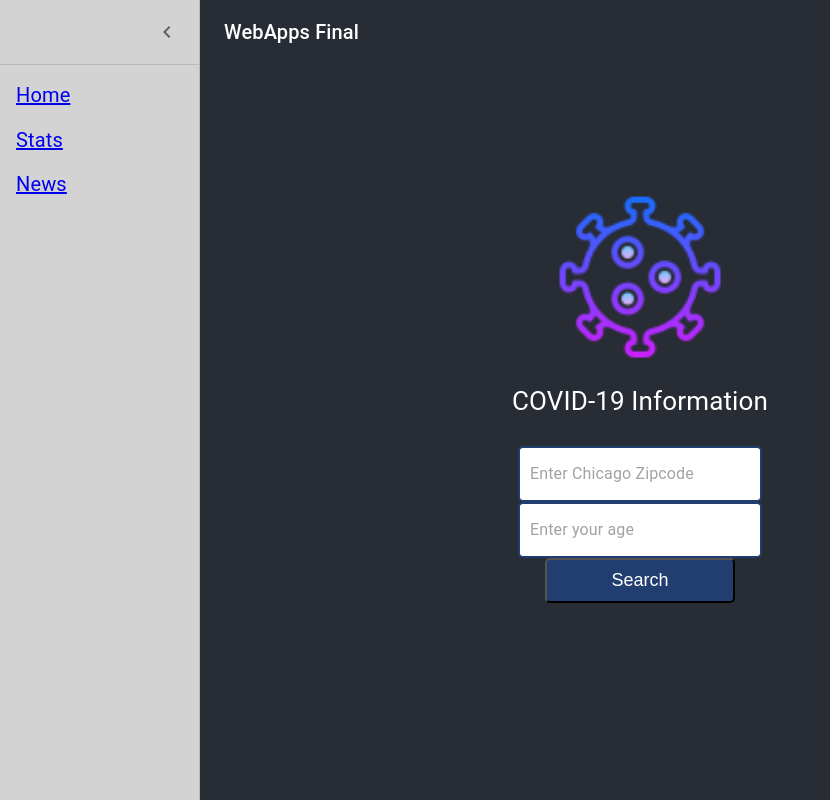
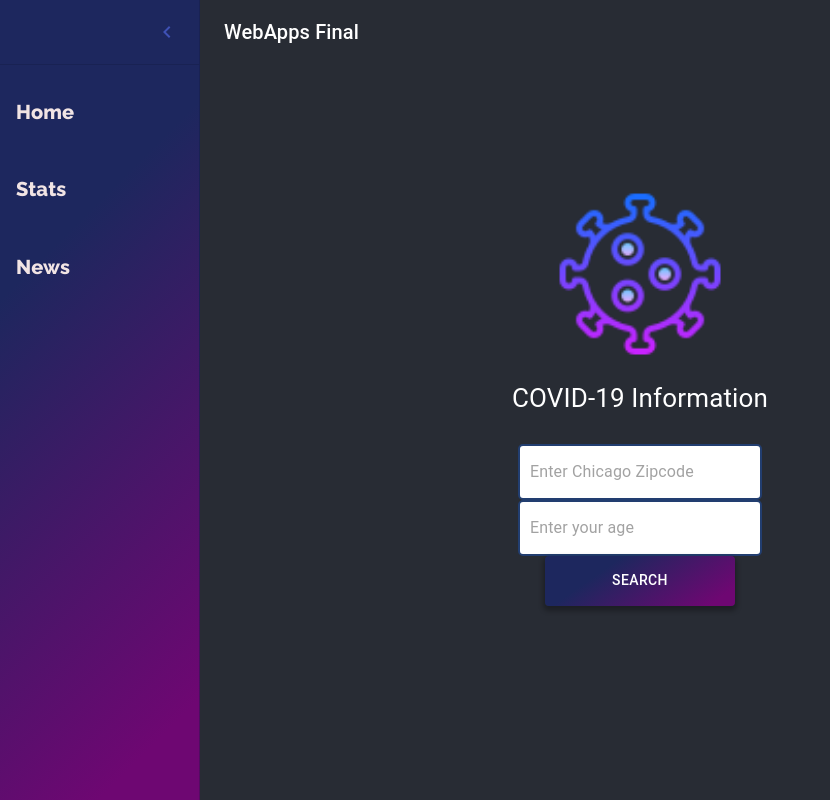
Before and after one commit to jbender8/CCNC.github.io, a React (Create React App) app: page / in a window 1280 px wide. Both pictures are taken after a click on the button "open drawer". Shown: the whole page, without its empty margins (0-830 px from the left). Built offline with nearby package versions, Linux system fonts and the light colour scheme.

Commit message:
style drawer and button

```diff
--- a/src/App.css
+++ b/src/App.css
@@ -1,3 +1,5 @@
+@import url(https://fonts.googleapis.com/css?family=Raleway:400,,800,900);
+
 .App {
   text-align: center;
 }
@@ -20,12 +22,12 @@
 }
 
 .updateButton{
-  padding: 10px;
-  background-color: rgb(34, 62, 112);
-  color: white;
-  border-radius: 5px;
-  font-size: large;
   width: 190px;
+  height: 50px;
+  background: linear-gradient(145deg, rgb(29, 39, 94) 30%, rgb(110, 7, 114) 90%);
+  box-shadow: 0 3px 5px 2px rgba(0, 0, 0, 0.3);
+  font-family: "Raleway";
+
 }
 
 .App-header {
@@ -43,6 +45,12 @@
   color: #61dafb;
 }
 
+.textDrawer{
+  font-size: 20px;
+  font-family: "Raleway";
+  color: rgb(241, 228, 228);
+  text-align: center;
+}
 
 @keyframes App-logo-spin {
   0% { transform: scale(1); }
--- a/src/App.js
+++ b/src/App.js
@@ -15,6 +15,7 @@ import MenuIcon from '@material-ui/icons/Menu';
 import logo from './corona.png';
 import './App.css';
 import InputBase from '@material-ui/core/InputBase';
+import Button from '@material-ui/core/Button';
 
 import {
     BrowserRouter as Router,
@@ -61,7 +62,7 @@ const useStyles = makeStyles((theme) => ({
     drawerPaper: {
 
         width: drawerWidth,
-        background: '#D3D3D3',
+        background: "linear-gradient(135deg, rgb(29, 39, 94) 30%, rgb(110, 7, 114) 90%)"
     },
     drawerHeader: {
 
@@ -162,20 +163,20 @@ export default function App() {
                 >
                     <div className={classes.drawerHeader}>
                         <IconButton onClick={handleDrawerClose}>
-                            {theme.direction === 'ltr' ? <ChevronLeftIcon /> : <ChevronRightIcon />}
+                            {theme.direction === 'ltr' ? <ChevronLeftIcon color="primary" /> : <ChevronRightIcon color="primary" />}
                         </IconButton>
                     </div>
                     <Divider />
                     <div>
                         <List component="nav">
-                            <ListItem>
-                                <Link to="/" className={classes.linkStyle}>Home</Link>
+                            <ListItem button component="a" href="/">
+                                <h1 className="textDrawer">Home</h1>
                             </ListItem>
-                            <ListItem>
-                                <Link to="/stats" className={classes.linkStyle}>Stats</Link>
+                            <ListItem button component="a" href="/stats">
+                                <h1 className="textDrawer">Stats</h1>
                             </ListItem>
-                            <ListItem>
-                                <Link to="/news" className={classes.linkStyle}>News</Link>
+                            <ListItem button component="a" href="/news">
+                                <h1 className="textDrawer">News</h1>
                             </ListItem>
                         </List>
                     </div>
@@ -233,11 +234,7 @@ function News() {
             <Footer />
         </main>
     );
-    // return (
-    //     <main className={classes.content}>
-    //         <Toolbar />
-    //         <p>News Page</p>
-    //     </main>);
+
 }
 
 /* form work for Home Page */
@@ -312,10 +309,9 @@ class SubmitForm extends React.Component {
                         style={{ padding: "10px" }}
                     />
                 </div>
-
-                <button className="updateButton" onClick={this.handleSubmit} >
-                    Search
-                 </button>
+                <Button className="updateButton" style={{ color: "white" }} onClick={this.handleSubmit}>
+                    SEARCH
+                </Button>
 
             </form>
         );
```
